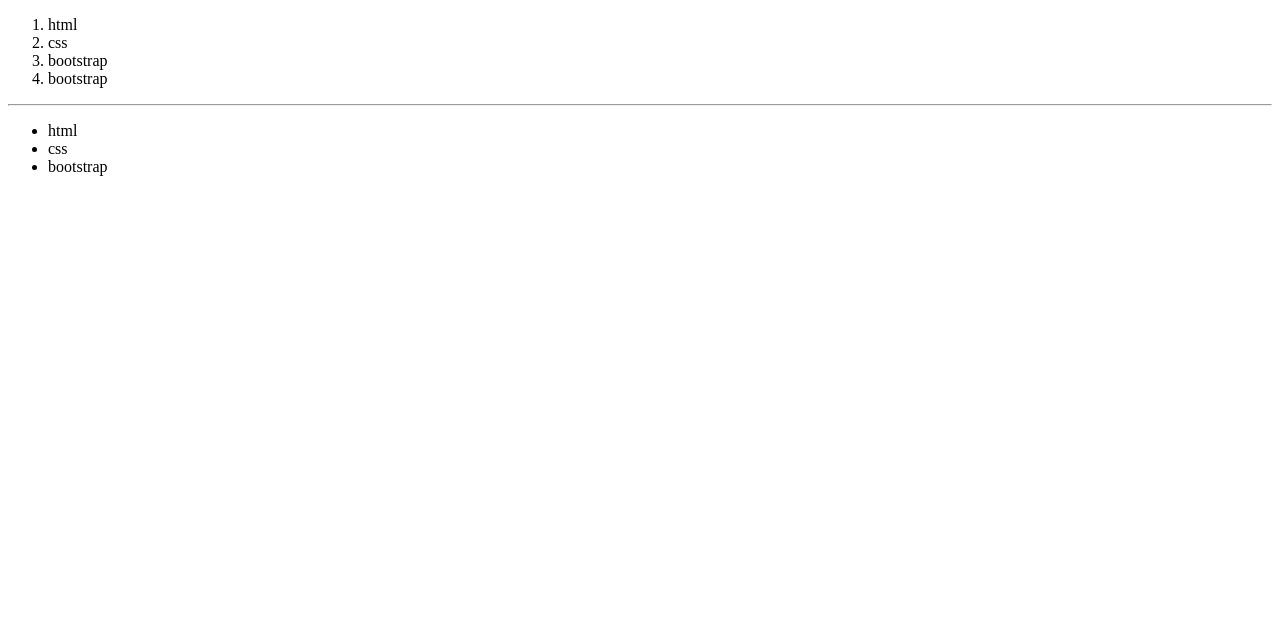
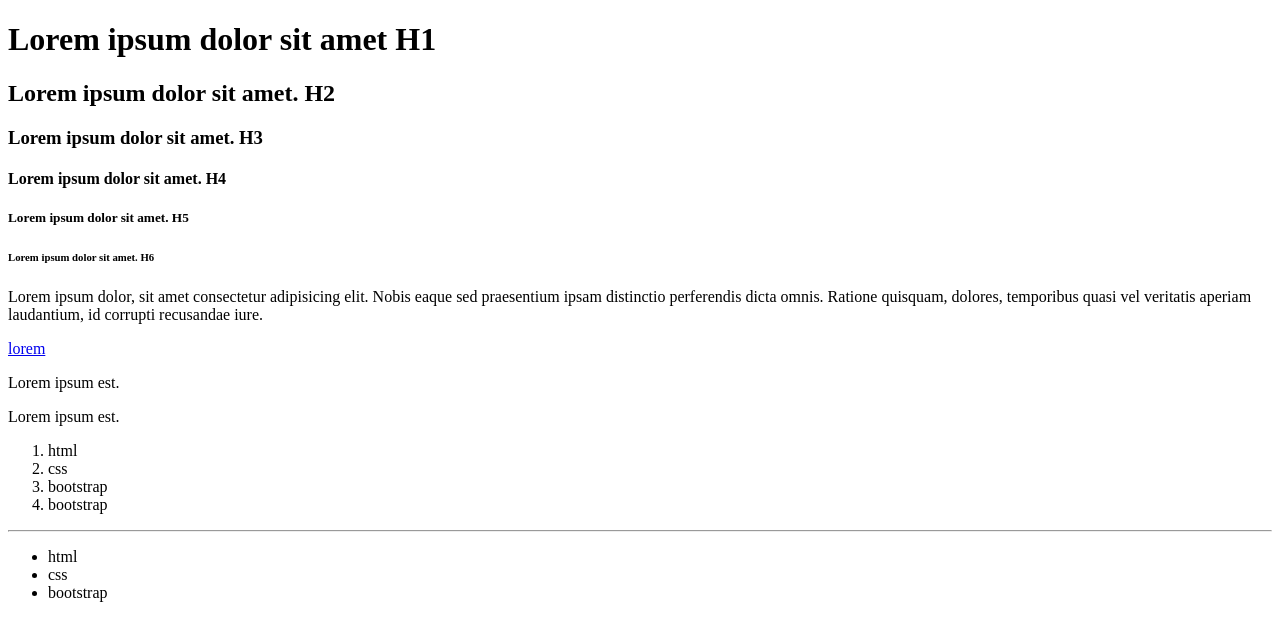
Before and after one commit to hr-sobuj/lesson1, a plain HTML site: page index.html in a window 1280 px wide. Drawn offline with Linux system fonts and the light colour scheme.

Commit message:
uncomment

```diff
--- a/index.html
+++ b/index.html
@@ -11,23 +11,23 @@
 <body>
     <!-- heading / -->
     <!--comment- ctrl+ / -->
-    <!-- <h1>Lorem ipsum dolor sit amet H1</h1>
+    <h1>Lorem ipsum dolor sit amet H1</h1>
     <h2>Lorem ipsum dolor sit amet. H2</h2>
     <h3>Lorem ipsum dolor sit amet. H3</h3>
     <h4>Lorem ipsum dolor sit amet. H4</h4>
     <h5>Lorem ipsum dolor sit amet. H5</h5>
-    <h6>Lorem ipsum dolor sit amet. H6</h6> -->
+    <h6>Lorem ipsum dolor sit amet. H6</h6>
 
     <!-- Paragraphs -->
-    <!-- <p>Lorem ipsum dolor, sit amet consectetur adipisicing elit. Nobis eaque sed praesentium ipsam distinctio
+    <p>Lorem ipsum dolor, sit amet consectetur adipisicing elit. Nobis eaque sed praesentium ipsam distinctio
         perferendis dicta omnis. Ratione quisquam, dolores, temporibus quasi vel veritatis aperiam laudantium, id
-        corrupti recusandae iure.</p> -->
+        corrupti recusandae iure.</p>
 
     <!-- Link  -->
-    <!-- <a href="https://www.lipsum.com/"> lorem</a> -->
+    <a href="https://www.lipsum.com/"> lorem</a>
 
-    <!-- <p>Lorem ipsum est.</p>
-    <span>Lorem ipsum est.</span> -->
+    <p>Lorem ipsum est.</p>
+    <span>Lorem ipsum est.</span>
 
     <!-- 1.html
     2.css
```
